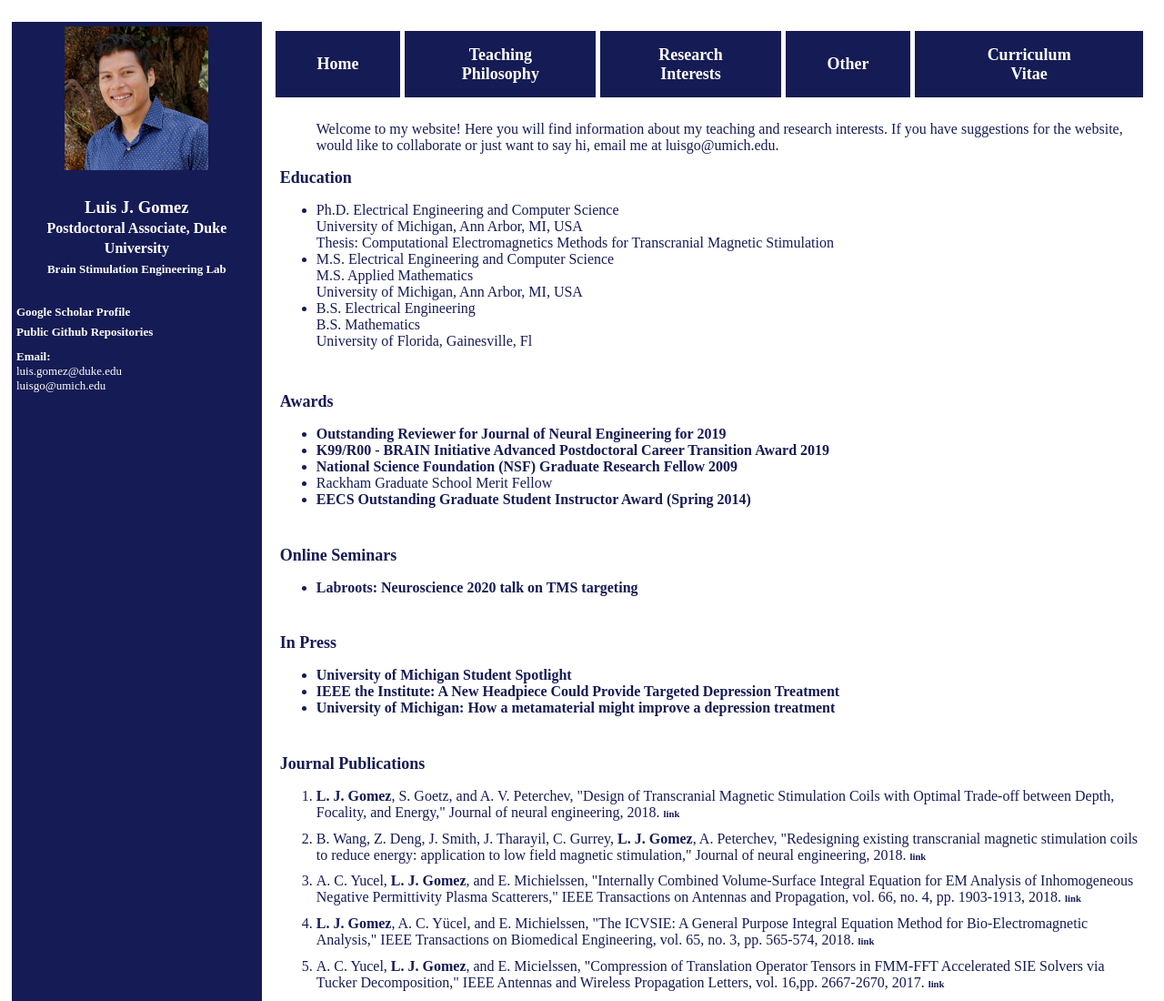
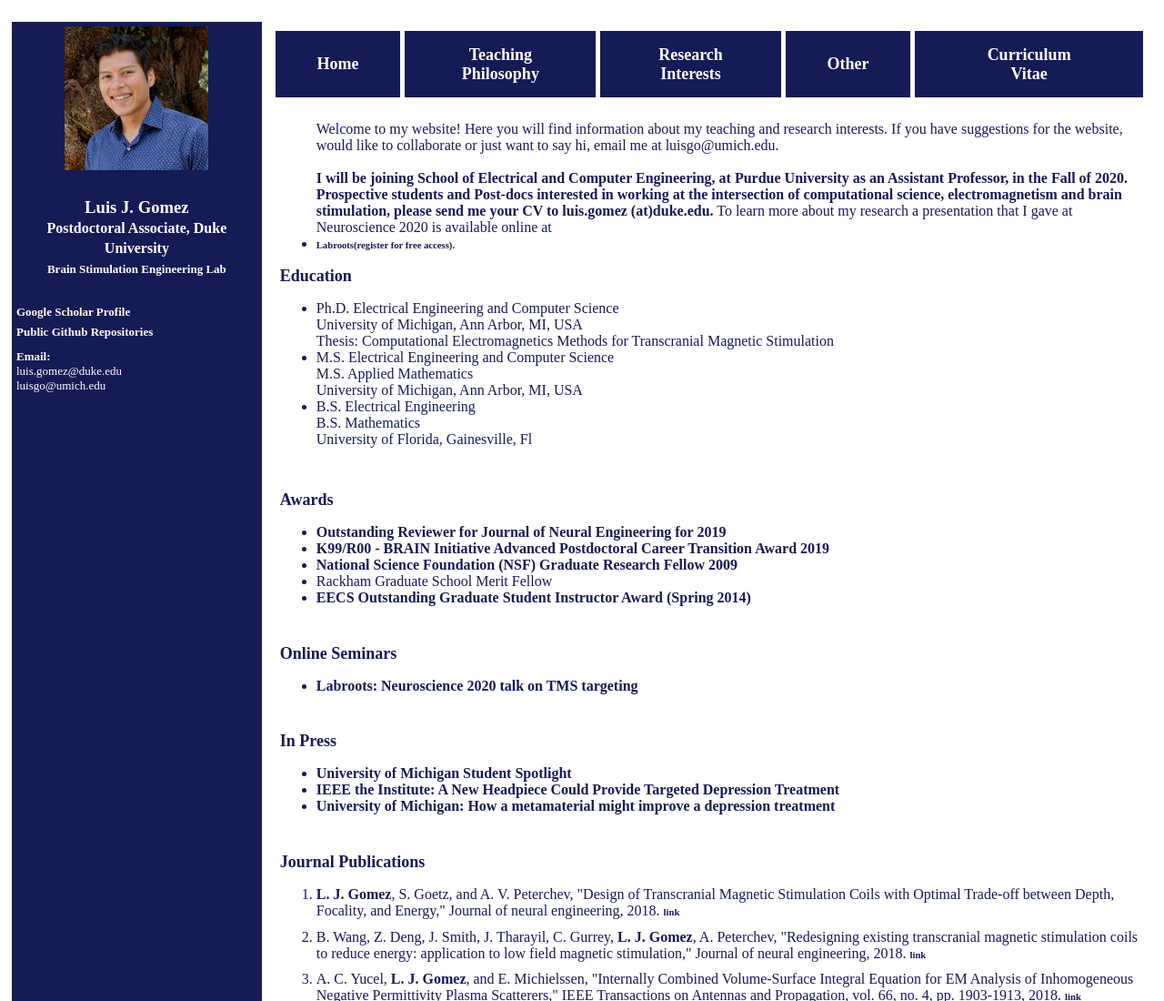
Before and after one commit to luisgo/luisgo.github.io, a plain HTML site: page index.html in a window 1280 px wide. Shown: the top 1100 px of the page at 91% size. Drawn offline with Linux system fonts and the light colour scheme.

Commit message:
Update index.html

```diff
--- a/index.html
+++ b/index.html
@@ -113,6 +113,11 @@ Vitae</font></b></td>
 
 <ul><font face="Times New Roman" size="3">Welcome to my website! Here you will find information about my teaching and research interests. If you have suggestions for the website, would like to collaborate or just want to say hi, email me at luisgo@umich.edu.
 
+	<br><br> <b> I will be joining School of Electrical and Computer Engineering, at Purdue University as an Assistant Professor, in the Fall of 2020. Prospective students and Post-docs interested in working at the intersection of
+	computational science, electromagnetism and brain stimulation, please send me your CV to luis.gomez (at)duke.edu.</b>
+	To learn more about my research a presentation that I gave at Neuroscience 2020 is available online at
+		        <li> <a href="https://www.labroots.com/virtual-event/neuroscience-2020/speakers">   Labroots(register for free access). </a><br>
+
 </ul>
 								<h3><font face="Times New Roman" size="4">Education</font></h3>
 					<ul>
@@ -138,7 +143,7 @@ Vitae</font></b></td>
 			<td bgColor="#ffffff" vAlign="top" width="78%">
 <h3><font face="Times New Roman" size="4">Awards</font></h3>    <ul>
     <font face="Times New Roman" size="3">
-	    	<li><a href="">    <font face="Times New Roman" size="3">Outstanding Reviewer for Journal of Neural Engineering for 2019</a><br>
+	    	<li><a href="https://publishingsupport.iopscience.iop.org/questions/journal-of-neural-engineering-2019-reviewer-awards/">    <font face="Times New Roman" size="3">Outstanding Reviewer for Journal of Neural Engineering for 2019</a><br>
 
 		<li><a href="https://www.ninds.nih.gov/Funding/Training-Career-Development/Award/K99R00-BRAIN-Initiative-Advanced-Postdoctoral-Career">    <font face="Times New Roman" size="3">K99/R00 - BRAIN Initiative Advanced Postdoctoral Career Transition Award 2019</a><br>
      <li><a href="http://www.eecs.umich.edu/eecs/about/articles/2009/Gomez_NSF.html">    <font face="Times New Roman" size="3">National Science Foundation (NSF) Graduate Research Fellow 2009</a><br>
```
